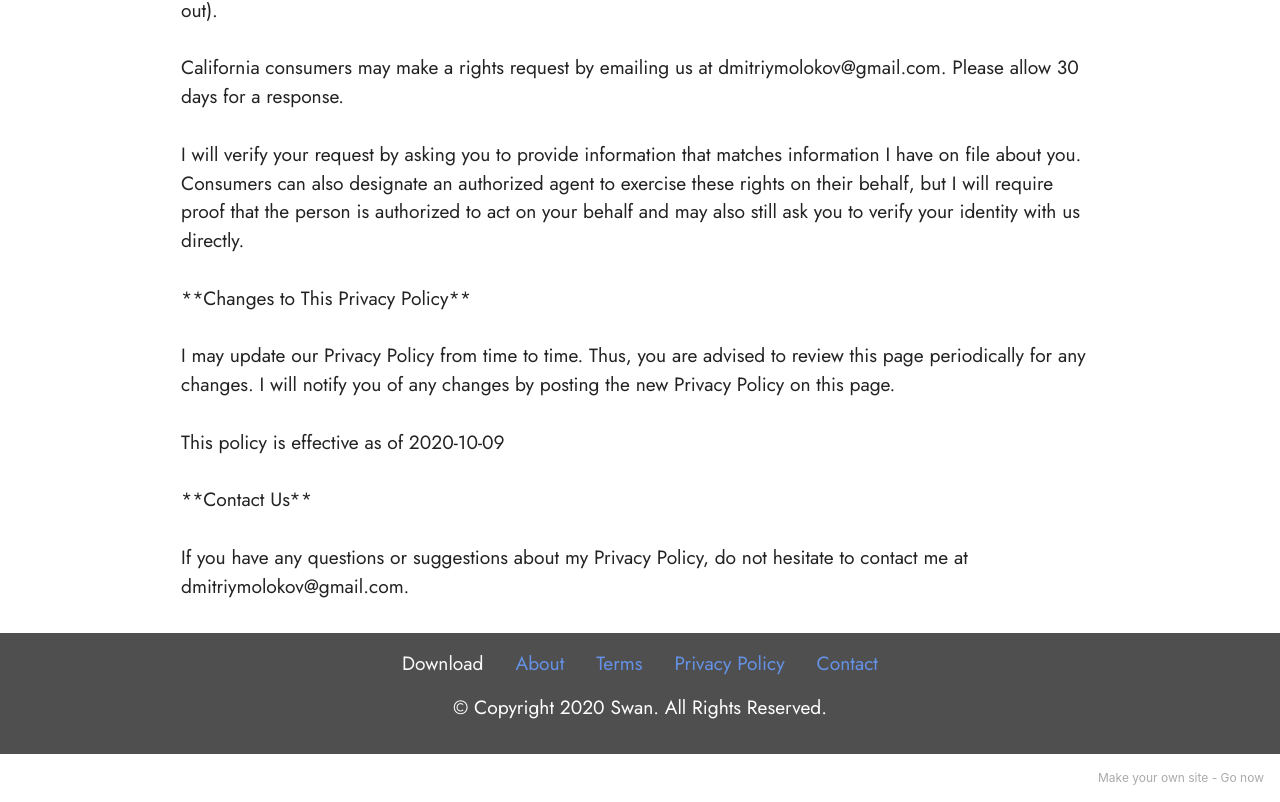
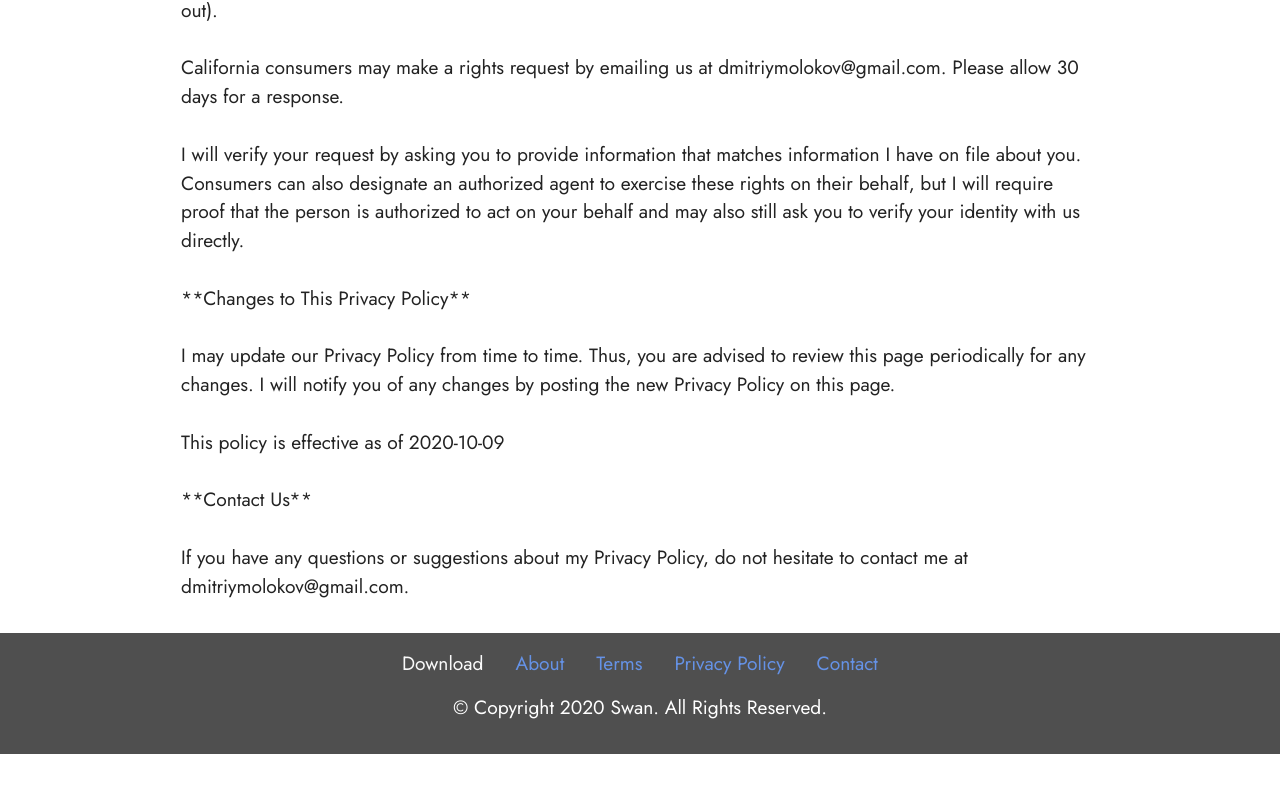
Before and after one commit to irinaswan/irinaswan.github.io, a plain HTML site: page privacy.html in a window 1280 px wide. Shown: the part 5866-6668 px from the top of the page. After the commit the page ends 6620 px from the top, so only its background shows below. Drawn offline with Linux system fonts and the light colour scheme.

Commit message:
Update privacy.html

```diff
--- a/privacy.html
+++ b/privacy.html
@@ -65,8 +65,6 @@
             </div>
         </div>
     </div>
-</section><section style="background-color: #fff; font-family: -apple-system, BlinkMacSystemFont, 'Segoe UI', 'Roboto', 'Helvetica Neue', Arial, sans-serif; color:#aaa; font-size:12px; padding: 0; align-items: center; display: flex;"><a href="https://mobirise.site/m" style="flex: 1 1; height: 3rem; padding-left: 1rem;"></a><p style="flex: 0 0 auto; margin:0; padding-right:1rem;">Make your own site - <a href="https://mobirise.site/w" style="color:#aaa;">Go now</a></p></section><script src="assets/web/assets/jquery/jquery.min.js"></script>  <script src="assets/popper/popper.min.js"></script>  <script src="assets/tether/tether.min.js"></script>  <script src="assets/bootstrap/js/bootstrap.min.js"></script>  <script src="assets/smoothscroll/smooth-scroll.js"></script>  <script src="assets/parallax/jarallax.min.js"></script>  <script src="assets/theme/js/script.js"></script>
-
-
+</section>
 </body>
 </html>
```
